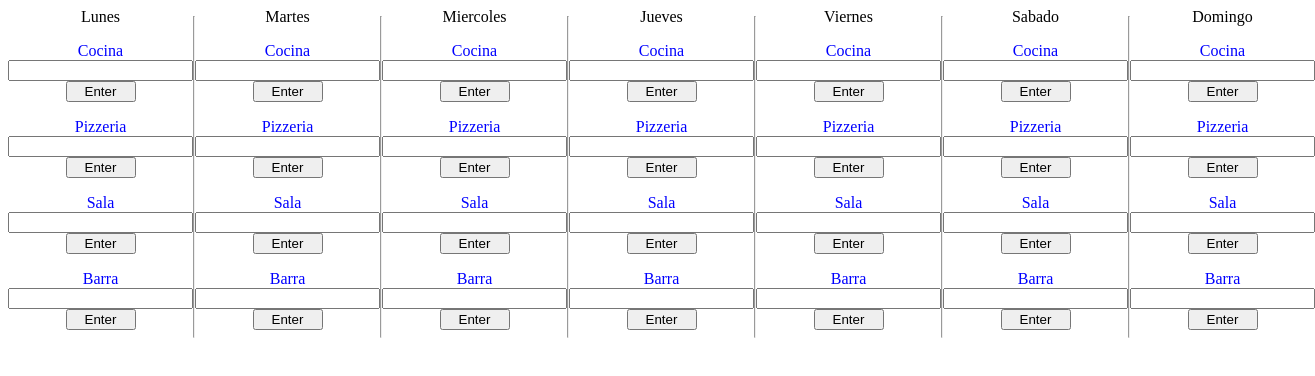
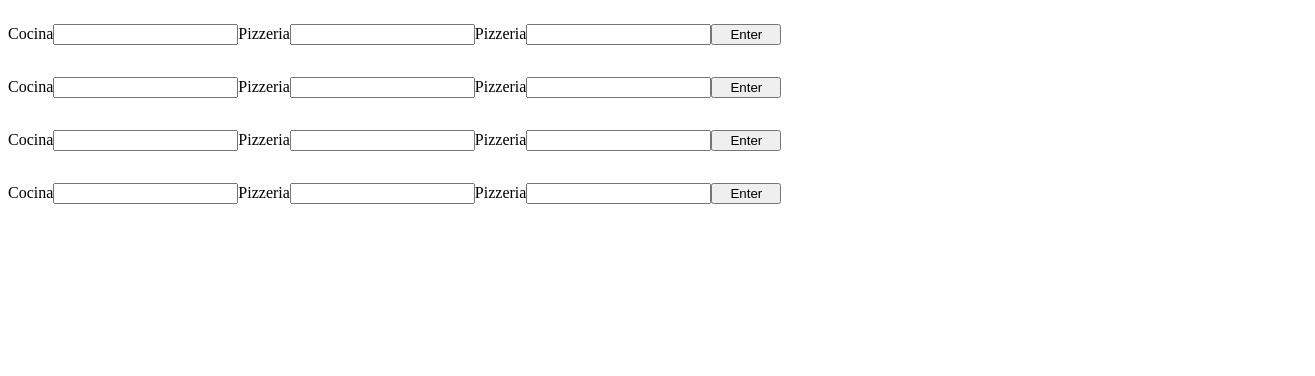
Before and after one commit to kvn1997/new-project, a plain HTML site: page progtamma/index.html in a window 1280 px wide. Shown: the whole page, 1315 px wide, since content can reach past the window. Drawn offline with nearby package versions, Linux system fonts and the light colour scheme.

Commit message:
Add files via upload
lalla

```diff
--- a/progtamma/index.html
+++ b/progtamma/index.html
@@ -12,29 +12,56 @@
 </head>
 
 <body>
-    <div id="dias">
-        <div id="Lunes">Lunes
-            <p>Cocina<input type="number" id="lun_Coc"><button>Enter</button></p>
-            <p>Pizzeria<input type="number" id="lun_pizz"><button>Enter</button></p>
-            <p>Sala <input type="number" id="lun_sala"><button>Enter</button></p>
-            <p>Barra <input type="number" id="lun_barra"><button>Enter</button></p>
+    <!-- <div id="dias"> -->
+    <div id="Lunes">
+        <p>Cocina<input type="number" id="1"></p>
+        <p>Pizzeria<input type="number" id="lun"></p>
 
+        <p>Pizzeria<input type="number" id="mar_pizz"><button id="btn-1">Enter</button></p>
     </div>
-        <hr>
-        <div id="martes">Martes
+
+    <div id="Martes">
+        <p id="lun">Cocina<input type="number" id="lun"></p>
+        <p>Pizzeria<input type="number" id="lun"></p>
+
+        </p>
+        <p>Pizzeria<input type="number" id="mar_pizz"><button>Enter</button></p>
+    </div>
+
+    <div id="Miercoles">
+        <p id="lun">Cocina<input type="number" id="lun"></p>
+        <p>Pizzeria<input type="number" id="lun"></p>
+
+        <p>Pizzeria<input type="number" id="mar_pizz"><button>Enter</button></p>
+    </div>
+
+    <div id="Jueves">
+        <p id="lun">Cocina<input type="number" id="lun"></p>
+        <p>Pizzeria<input type="number" id="lun"></p>
+
+        <p>Pizzeria<input type="number" id="mar_pizz"><button>Enter</button></p>
+    </div>
+
+
+
+
+
+    <!--
+
+
     <p>Cocina<input type="number" id="mar_Coc"><button>Enter</button></p>
     <p>Pizzeria<input type="number" id="mar_pizz"><button>Enter</button></p>
+    <p>Cocina<input type="number" id="mar_Coc"><button>Enter</button></p>
     <p>Sala<input type="number" id="mar_sala"><button>Enter</button></p>
-            <p>Barra<input type="number" id="mar_barra"><button>Enter</button></p>
-        </div>
-        <hr>
-        <div id="miercoles">Miercoles
+
+
+
     <p>Cocina<input type="number" id="mie_Coc"><button>Enter</button></p>
     <p>Pizzeria<input type="number" id="mie_pizz"><button>Enter</button></p>
     <p>Sala<input type="number" id="mie_sala"><button>Enter</button></p>
-            <p>Barra<input type="number" id="mie_barra"><button>Enter</button></p>
-        </div>
-        <hr>
+    <p>Barra<input type="number" id="mie_barra"><button>Enter</button></p> -->
+
+    <!-- <hr>
         <div id="jueves">Jueves
             <p>Cocina<input type="number" id="jue_Coc"><button>Enter</button></p>
             <p>Pizzeria<input type="number" id="jue_pizz"><button>Enter</button></p>
@@ -61,9 +88,9 @@
             <p>Pizzeria<input type="number" id="dom_pizz"><button>Enter</button></p>
             <p>Sala<input type="number" id="dom_sala"><button>Enter</button></p>
             <p>Barra<input type="number" id="dom_barra"><button>Enter</button></p>
-        </div>
+        </div> -->
 
-    </div>
+    <!-- </div> -->
 
 
 </body>
--- a/progtamma/lalla.js
+++ b/progtamma/lalla.js
@@ -1,31 +1,83 @@
 $(document).ready(function() {
     var Kevin = {
+        nombre: "Kevin",
         horas: 20,
-        profesion: "pizzero",
+        profesion: "sala",
     }
     var Johnny = {
+        nombre: "Johnny",
         horas: 40,
-        profesion: "cocinero",
+        profesion: "sala",
     }
     var Fran = {
+        nombre: "Fran",
         horas: 16,
         profesion: "sala",
     }
     var Anna = {
+        nombre: "Anna",
         horas: 40,
-        profesion: "barra",
+        profesion: "sala",
+    }
+    var Rosario = {
+        nombre: "Rosario",
+        horas: 20,
+        profesion: "sala",
+    }
+    var Andrea = {
+        nombre: "Andrea",
+        horas: 40,
+        profesion: "sala",
+    }
+    var Juan = {
+        nombre: "Juan",
+        horas: 16,
+        profesion: "sala",
+    }
+    var Lalla = {
+        nombre: "Lalla",
+        horas: 40,
+        profesion: "sala",
+    }
+    var Jimmy = {
+        nombre: "Jimmy",
+        horas: 16,
+        profesion: "sala",
+    }
+    var Olga = {
+        nombre: "Olga",
+        horas: 40,
+        profesion: "sala",
     }
     cocina = [];
     pizzeria = [];
     barra = [];
-    sala = [];
-    var empleados = [Kevin, Johnny, Fran, Anna];
+    sala = [Kevin, Johnny, Anna, Fran, Rosario, Olga, Jimmy, Juan, Andrea, Lalla];
+
+    var empleados = [Kevin, Johnny, Fran, Anna, Olga, Jimmy];
     var horas = [empleados[0].horas, empleados[1].horas,
         empleados[2].horas, empleados[3].horas
     ];
-    var profesion = [empleados[0].profesion, empleados[1].profesion,
-        empleados[2].profesion, empleados[3].profesion
-    ];
+
+    $("#btn-1").click(function() {
+        console.log($("#1").val());
+        var valor = $("#1").val();
+        var random = Math.floor((Math.random() * 5) + 1);
+        if (valor < empleados[random].horas) {
+            console.log(random);
+            console.log(empleados[random].nombre);
+            console.log(empleados[random].horas);
+        }
+
+    });
+
+
+
+
+
+    // var profesion = [empleados[0].profesion, empleados[1].profesion,
+    //     empleados[2].profesion, empleados[3].profesion
+    // ];
     var lunes = [];
     var martes = [];
     var miercoles = [];
@@ -41,12 +93,13 @@ $(document).ready(function() {
     var hora_Sabado = 4;
     var hora_Domingo = 4;
 
-    $("#dias").css("display", "flex");
-    $("#dias").css("text-align", "center");
+    $("#Lunes").css("display", "flex");
+    $("#Martes").css("display", "flex");
+    $("#Miercoles").css("display", "flex");
+    $("#Jueves").css("display", "flex");
     $("#dias").css("color", "black");
     $("#dias p").css("color", "blue");
     $("button").css("width", "70px");
 
 
-
 });
```
Lines whose indentation alone changed are shown as unchanged.
